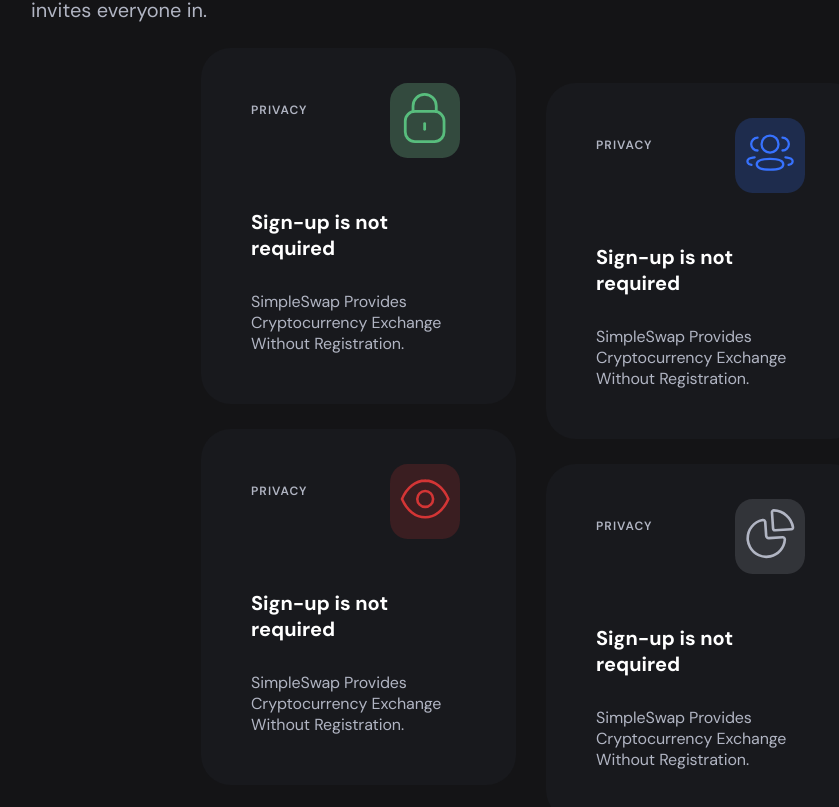
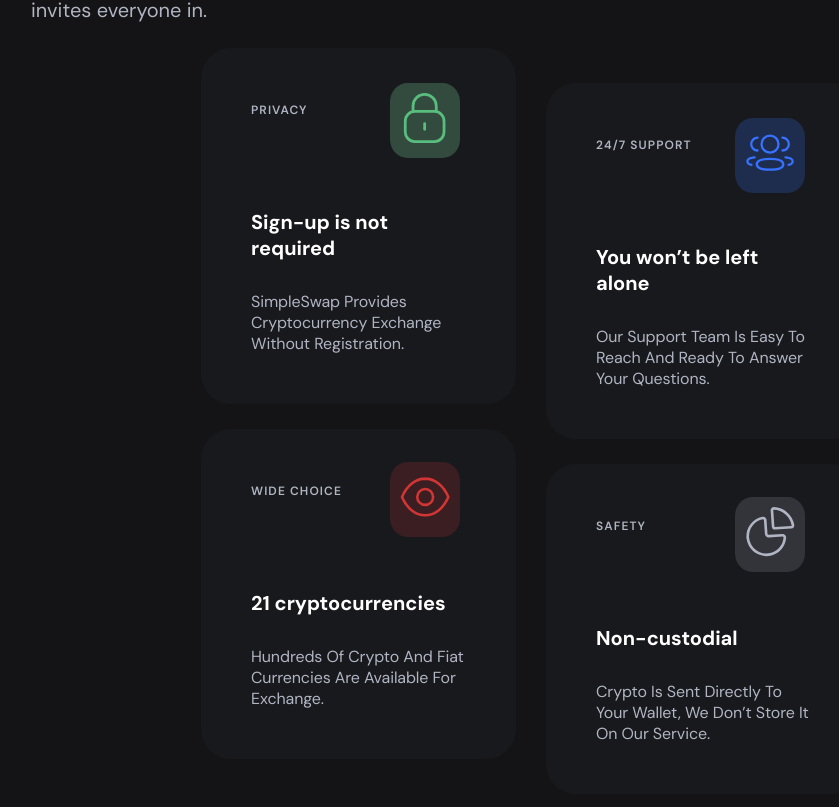
Before and after one commit to StepanenkoDmytro/crypto-exchanger-client, a React (Create React App) app: page / in a window 1280 px wide. Shown: the part 1133-1940 px from the top of the page, without its empty margins (109-948 px from the left). Built offline with nearby package versions, Linux system fonts and the light colour scheme; no server answers.

Commit message:
translation for trusty, partners, coins and footer sections

```diff
--- a/src/components/stepper/Stepper.tsx
+++ b/src/components/stepper/Stepper.tsx
@@ -1,4 +1,4 @@
-import { useState, useEffect, ReactNode } from 'react';
+import { ReactNode } from 'react';
 import successIcon from '../../assets/success.svg';
 import './Stepper.css';
 import { useTranslation } from 'react-i18next';
--- a/src/components/ui/Coins.tsx
+++ b/src/components/ui/Coins.tsx
@@ -1,8 +1,10 @@
 import { useEffect, useState } from 'react';
 import { ApprovedCurrenciesList } from '../../domain/models';
+import { useTranslation } from 'react-i18next';
 import './Coins.css';
 
 const Coins: React.FC = () => {
+  const { t } = useTranslation();
   const [showAll, setShowAll] = useState<boolean>(true);
 
   const displayedCoins = showAll ? ApprovedCurrenciesList : ApprovedCurrenciesList.slice(0, 6);
@@ -28,8 +30,8 @@
 
   return (
     <section className='container border' id='coins'>
-      <h1 className='container__title'>Supported Coins</h1>
-      <p className='container__desc'>We support 21 distinctive cryptocurrencies, providing you with a broad spectrum of digital asset choices. Join Cryptolly to discover and invest in your preferred coins</p>
+      <h1 className='container__title'>{t('supportedCoins.title')}</h1>
+      <p className='container__desc'>{t('supportedCoins.desc')}</p>
 
       <div className='coin-grid'>
         {displayedCoins.map((coin, index) => (
--- a/src/components/ui/Partners.tsx
+++ b/src/components/ui/Partners.tsx
@@ -2,12 +2,14 @@
 import binanceIcon from '../../assets/partners/binance.svg';
 import okxIcon from '../../assets/partners/okx.svg';
 import bybitIcon from '../../assets/partners/bybit.svg';
+import { useTranslation } from 'react-i18next';
 
 const Partners: React.FC = () => {
+    const { t } = useTranslation();
     return (
         <section className='container border' id='partenrs'>
-            <h1 className='container__title'>Partners</h1>
-            <p className='container__desc'>We are proud to collaborate with leading players in the crypto industry who help us ensure the reliability and innovation of our services. Here are some of our partners:</p>
+            <h1 className='container__title'>{t('partners.title')}</h1>
+            <p className='container__desc'>{t('partners.desc')}</p>
             <section className="partners">
 
                 <div className='partners--logo'>
--- a/src/components/ui/Trusty.tsx
+++ b/src/components/ui/Trusty.tsx
@@ -1,21 +1,22 @@
 import './Trusty.css';
+import { useTranslation } from 'react-i18next';
 import sucurityIcon from '../../assets/desc/security.svg';
 import communityIcon from '../../assets/desc/community.svg';
 import clarityPng from '../../assets/desc/clarity.svg';
 import chartIcon from '../../assets/desc/chart.svg';
-import successIcon from '../../assets/circle-success.svg';
 
 const Trusty: React.FC = () => {
+    const { t } = useTranslation();
     return (
         <section className='container border' id='trusty'>
-            <h1 className='container__title'>We Are The Most Trusted Cryptocurrency Platform.</h1>
-            <p className='container__desc'>We believe Cryptolly is here to stay — and that a future worth building is one which opens its doors and invites everyone in.</p>
+            <h1 className='container__title'>{t('advantages.title')}</h1>
+            <p className='container__desc'>{t('advantages.desc')}</p>
             <div className='card-container'>
                 <div className='card-item'>
                     <div className='card-item__content'>
-                        <span className='card-item__title security-color'>Privacy</span>
-                        <h3 className='card-item__primary'>Sign-up is not required</h3>
-                        <p className='card-item__text security-color'>SimpleSwap provides cryptocurrency exchange without registration.</p>
+                        <span className='card-item__title security-color'>{t('advantages.privacy.title')}</span>
+                        <h3 className='card-item__primary'>{t('advantages.privacy.primary')}</h3>
+                        <p className='card-item__text security-color'>{t('advantages.privacy.desc')}</p>
                     </div>
                     <div className='card-item__icon security'>
                         <img src={sucurityIcon} alt="svg"/>
@@ -24,9 +25,9 @@
 
                 <div className='card-item'>
                     <div className='card-item__content'>
-                        <span className='card-item__title community-color'>Privacy</span>
-                        <h3 className='card-item__primary'>Sign-up is not required</h3>
-                        <p className='card-item__text  community-color'>SimpleSwap provides cryptocurrency exchange without registration.</p>
+                        <span className='card-item__title community-color'>{t('advantages.support.title')}</span>
+                        <h3 className='card-item__primary'>{t('advantages.support.primary')}</h3>
+                        <p className='card-item__text  community-color'>{t('advantages.support.desc')}</p>
                     </div>
 
                     <div className='card-item__icon community'>
@@ -37,9 +38,9 @@
 
                 <div className='card-item'>
                     <div className='card-item__content'>
-                        <span className='card-item__title clarity-color'>Privacy</span>
-                        <h3 className='card-item__primary'>Sign-up is not required</h3>
-                        <p className='card-item__text clarity-color'>SimpleSwap provides cryptocurrency exchange without registration.</p>
+                        <span className='card-item__title clarity-color'>{t('advantages.choice.title')}</span>
+                        <h3 className='card-item__primary'>{t('advantages.choice.primary')}</h3>
+                        <p className='card-item__text clarity-color'>{t('advantages.choice.desc')}</p>
                     </div>
                     <div className='card-item__icon clarity'>
                         <img src={clarityPng} alt="svg"/>
@@ -48,9 +49,9 @@
 
                 <div className='card-item'>
                     <div className='card-item__content'>
-                        <span className='card-item__title chart-color'>Privacy</span>
-                        <h3 className='card-item__primary'>Sign-up is not required</h3>
-                        <p className='card-item__text chart-color'>SimpleSwap provides cryptocurrency exchange without registration.</p>
+                        <span className='card-item__title chart-color'>{t('advantages.safety.title')}</span>
+                        <h3 className='card-item__primary'>{t('advantages.safety.primary')}</h3>
+                        <p className='card-item__text chart-color'>{t('advantages.safety.desc')}</p>
                     </div>
                     <div className='card-item__icon chart'>
                         <img src={chartIcon} alt="svg"/>
--- a/src/locales/en/translation.json
+++ b/src/locales/en/translation.json
@@ -67,5 +67,42 @@
       "get": "You get:",
       "recipient": "Recipient address:"
     }
+  },
+  "advantages": {
+    "title": "We Are The Most Trusted Cryptocurrency Platform.",
+    "desc": "We believe Cryptolly is here to stay — and that a future worth building is one which opens its doors and invites everyone in.",
+    "privacy": {
+      "title": "Privacy",
+      "primary": "Sign-up is not required",
+      "desc": "SimpleSwap provides cryptocurrency exchange without registration."
+    },
+    "choice": {
+      "title": "Wide choice",
+      "primary": "21 cryptocurrencies",
+      "desc": "Hundreds of crypto and fiat currencies are available for exchange."
+    },
+    "support": {
+      "title": "24/7 support",
+      "primary": "You won’t be left alone",
+      "desc": "Our support team is easy to reach and ready to answer your questions."
+    },
+    "safety": {
+      "title": "Safety",
+      "primary": "Non-custodial",
+      "desc": "Crypto is sent directly to your wallet, we don’t store it on our service."
+    }
+  },
+  "supportedCoins": {
+    "title": "Supported Coins",
+    "desc": "We support 21 distinctive cryptocurrencies, providing you with a broad spectrum of digital asset choices. Join Cryptolly to discover and invest in your preferred coins."
+  },
+  "partners": {
+    "title": "Partners",
+    "desc": "We are proud to collaborate with leading players in the crypto industry who help us ensure the reliability and innovation of our services. Here are some of our partners:"
+  },
+  "footer": {
+    "company": "Company & Team",
+    "pairs": "Exchange Pairs",
+    "coins": "Supported Coins"
   }
 }
--- a/src/locales/ru/translation.json
+++ b/src/locales/ru/translation.json
@@ -67,5 +67,42 @@
       "get": "Вы получите:",
       "recipient": "Адрес отправителя:"
     }
+  },
+  "advantages": {
+    "title": "Мы — самая надежная криптовалютная платформа.",
+    "desc": "Мы верим, что Cryptolly останется с нами, и что достойное будущее — это то, которое распахнет свои двери и пригласит всех войти.",
+    "privacy": {
+      "title": "Конфиденциальность",
+      "primary": "Регистрация не требуется",
+      "desc": "SimpleSwap обеспечивает обмен криптовалют без регистрации."
+    },
+    "choice": {
+      "title": "Широкий выбор",
+      "primary": "21 криптовалюта",
+      "desc": "Для обмена доступны сотни криптовалют и фиатных валют."
+    },
+    "support": {
+      "title": "24/7 поддержка",
+      "primary": "Вы не останетесь одни",
+      "desc": "C нашей службой поддержки легко связаться, и она готова ответить на ваши вопросы."
+    },
+    "safety": {
+      "title": "Безопасность",
+      "primary": "Не храним на своем сервисе",
+      "desc": "Криптовалюта отправляется непосредственно на ваш кошелек, мы не храним eё на нашем сервисе."
+    }
+  },
+  "supportedCoins": {
+    "title": "Поддерживаемые монеты",
+    "desc": "Мы поддерживаем 21 отличительную криптовалюту, предоставляя вам широкий спектр выбора цифровых активов. Присоединяйтесь к Cryptolly, чтобы открыть для себя и инвестировать в ваши любимые монеты."
+  },
+  "partners": {
+    "title": "Партнеры",
+    "desc": "Мы гордимся сотрудничеством с ведущими игроками криптоиндустрии, которые помогают нам обеспечивать надежность и инновационность наших услуг. Вот некоторые из наших партнеров:"
+  },
+  "footer": {
+    "company": "Компания и команда",
+    "pairs": "Валютые пары",
+    "coins": "Поддерживаемые монеты"
   }
 }
```
Also changed, not shown: src/components/ui/Footer.tsx (+5 -5 lines).
